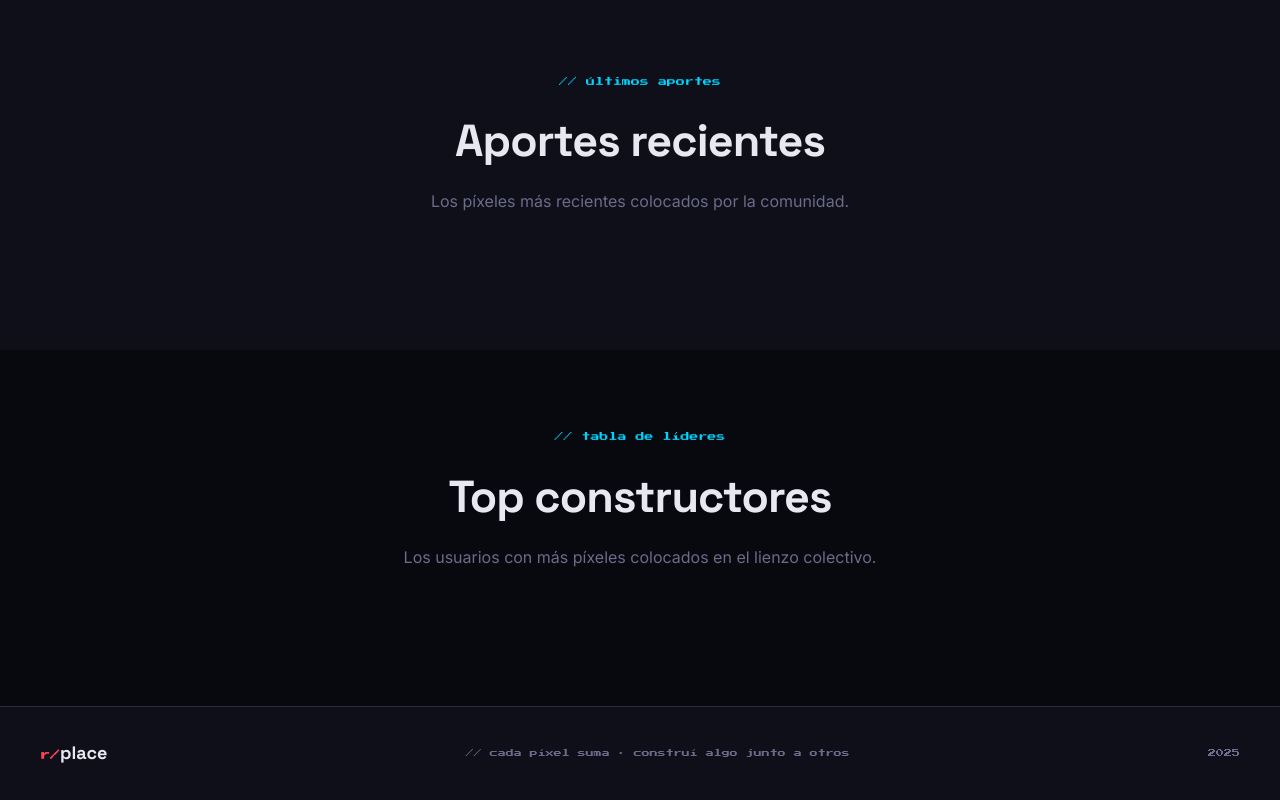
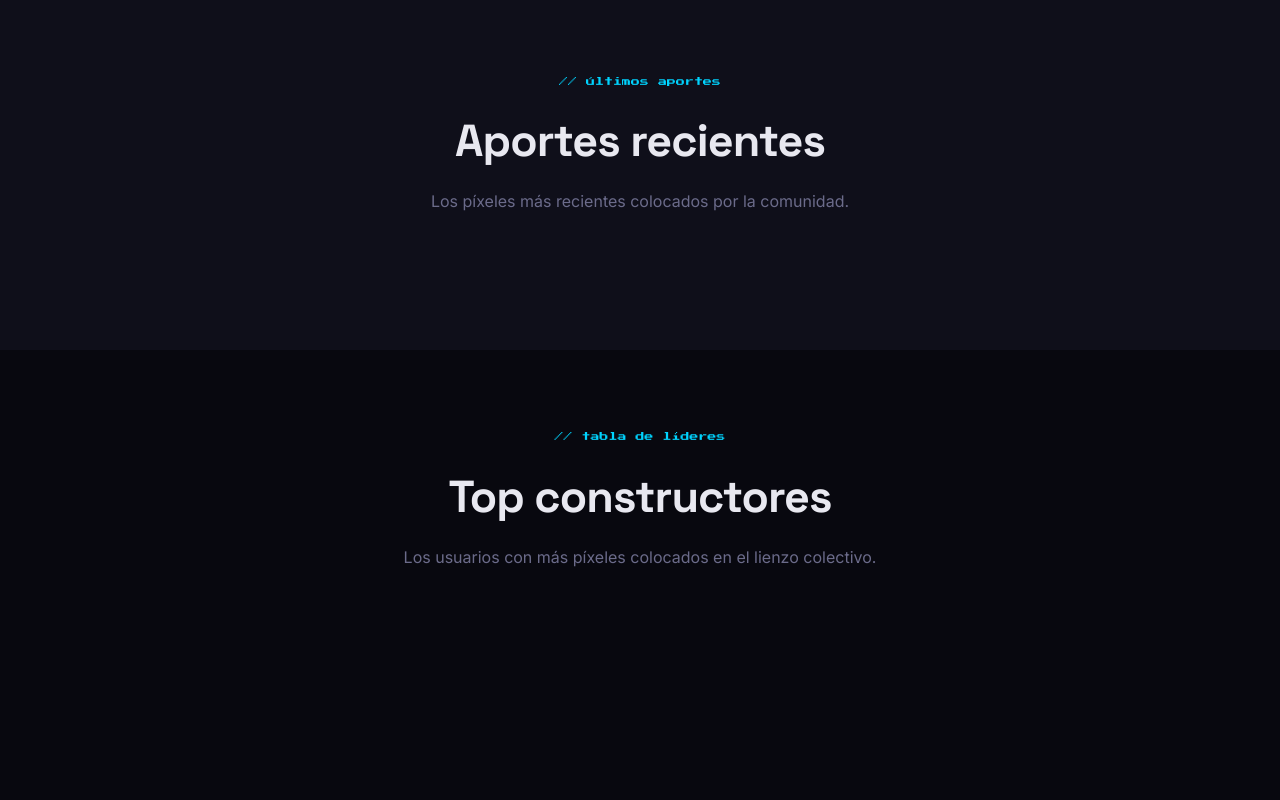
Before and after one commit to berguem2017-ai/rplace-clone, a website: page public/index.html in a window 1280 px wide. Shown: the part 1878-2678 px from the top of the page. After the commit the page ends 2584 px from the top, so only its background shows below. Drawn offline with nearby package versions, Linux system fonts and the light colour scheme; no server answers.

Commit message:
Rebrand to r/ddedaniel, remove footer

```diff
--- a/public/index.html
+++ b/public/index.html
@@ -3,7 +3,7 @@
 <head>
   <meta charset="UTF-8" />
   <meta name="viewport" content="width=device-width, initial-scale=1.0" />
-  <title>r/place — Dejá tu marca en el lienzo</title>
+  <title>r/ddedaniel — Dejá tu marca en el lienzo</title>
   <link rel="preconnect" href="https://fonts.googleapis.com" />
   <link rel="preconnect" href="https://fonts.gstatic.com" crossorigin />
   <link href="https://fonts.googleapis.com/css2?family=Space+Grotesk:wght@400;500;600;700&family=Press+Start+2P&family=Inter:wght@400;500;600&display=swap" rel="stylesheet" />
@@ -167,14 +167,6 @@
 
 
 
-<!-- FOOTER -->
-<footer id="footer">
-  <div class="footer-inner">
-    <div class="footer-logo"><span class="pf">r/</span>place</div>
-    <div class="footer-mid pf">// cada píxel suma · construí algo junto a otros</div>
-    <div class="footer-right pf">2025</div>
-  </div>
-</footer>
 
 <!-- HOW IT WORKS MODAL -->
 <div id="modal-how" class="modal-overlay" style="display:none">
```
